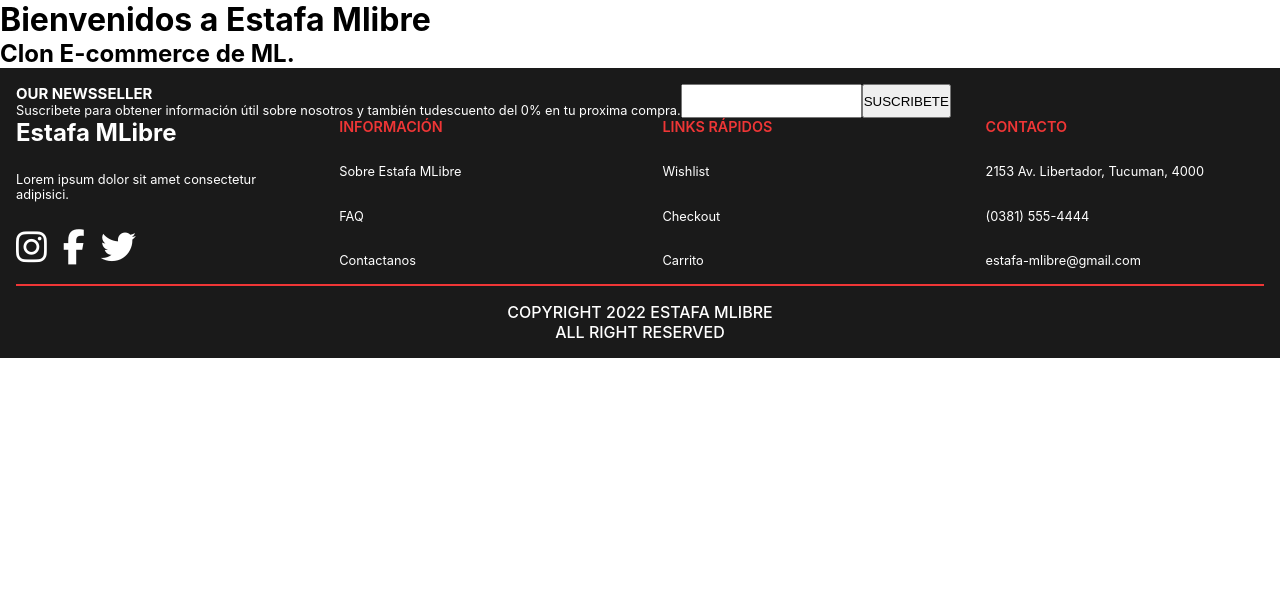
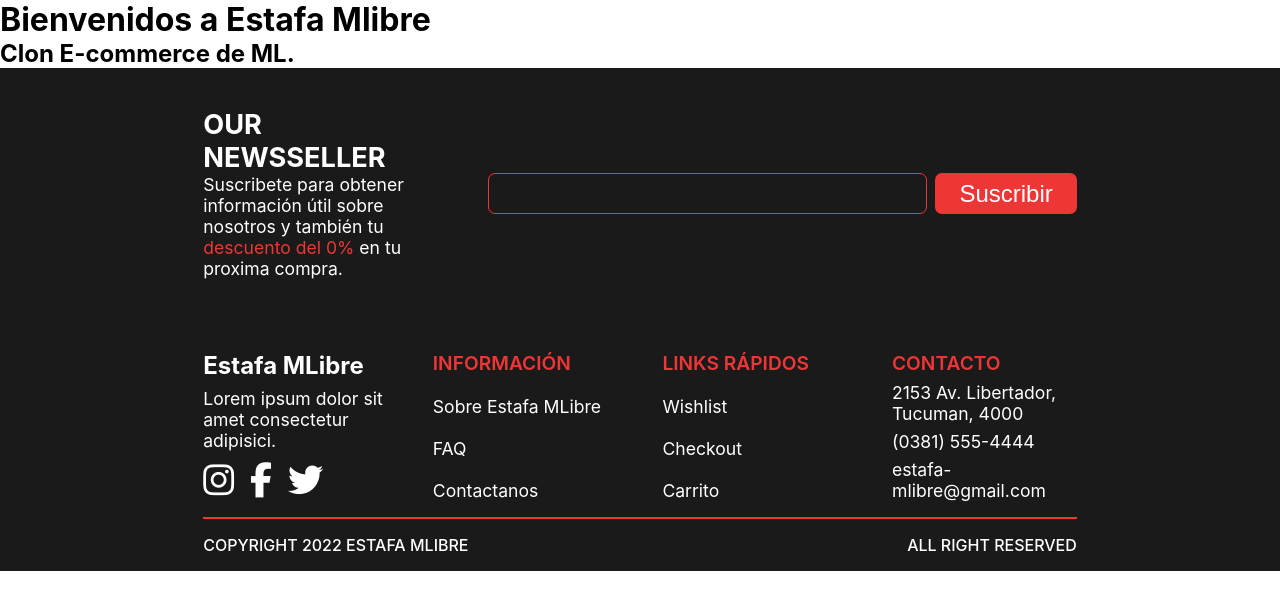
Before and after one commit to agustingu20/estafa-mlibre, a React (Create React App) app: page / in a window 1280 px wide. Shown: the top 610 px of the page. Built offline with nearby package versions, Linux system fonts and the light colour scheme.

Commit message:
Listos estilos versión tablet y desktop

```diff
--- a/src/components/footer/Footer.js
+++ b/src/components/footer/Footer.js
@@ -3,17 +3,22 @@ import './footerStyle.css';
 const Footer = () => {
   return (
     <footer className='footer-wrapper'>
-      <form className='suscribir'>
+      <div className='wrapper'>
+        <div className='suscribir'>
           <div className='text'>
             <h3>OUR NEWSSELLER</h3>
             <p>
-            Suscribete para obtener información útil sobre nosotros y también tu
-            <span>descuento del 0%</span> en tu proxima compra.
+              Suscribete para obtener información útil sobre nosotros y también
+              tu
+              <span className='resaltar'> descuento del 0%</span> en tu proxima
+              compra.
             </p>
           </div>
-        <input type='text' />
-        <button>SUSCRIBETE</button>
+          <form className='formulario'>
+            <input type='email' />
+            <button>Suscribir</button>
           </form>
+        </div>
         <div className='seccion-primaria'>
           <div className='columna columna-uno'>
             <h3>Estafa MLibre</h3>
@@ -56,6 +61,7 @@ const Footer = () => {
           <p>COPYRIGHT 2022 ESTAFA MLIBRE</p>
           <p>ALL RIGHT RESERVED</p>
         </div>
+      </div>
     </footer>
   );
 };
--- a/src/components/footer/footerStyle.css
+++ b/src/components/footer/footerStyle.css
@@ -1,17 +1,18 @@
 .footer-wrapper {
   background-color: var(--clr-dark);
   color: #fff;
+  padding: 1rem;
+  width: 100%;
   font-size: 0.8em;
-  width: 100%;
-  padding: 1rem;
 }
+
 
 .footer-wrapper a{
     color: #fff;
     text-decoration: none;
 }
 
-.footer-wrapper form.suscribir{
+.footer-wrapper .suscribir{
     display: none;
 }
 
@@ -60,11 +61,73 @@
 
 
 @media screen and (min-width: 900px) {
-    .footer-wrapper form.suscribir{
+    .footer-wrapper .suscribir{
+        width: 100%;
         display: flex;
+        align-items: center;
+        justify-content: stretch;
+        gap: 3rem;
+        margin: 1.5rem 0 4.5rem;
+    }
+
+    .suscribir .text{
+        width: 22rem;
+    }
+
+    .text h3{
+        font-size: 1.7rem;
+    }
+
+    .text span.resaltar{
+        color: var(--clr-rojo);
+    }
+
+    .suscribir .formulario{
+        display: flex;
+        gap: 0.5rem;
+        width: 100%;
+    }
+    .formulario input{
+        flex: 1;
+        padding: 0.5rem;
+        border-radius: 7px;
+        border: .5px solid var(--clr-rojo);
+        background-color: transparent;
+    }
+
+    .formulario button{
+        border-radius: 7px;
+        padding: .4rem 1.5rem;
+        background-color: var(--clr-rojo);
+        border: none;
+        color: #fff;
+        font-size: 1.5rem;
     }
 
     .footer-wrapper .seccion-primaria{
         grid-template-columns: 1fr 1fr 1fr 1fr;
     }
 }
+
+@media screen and (min-width: 1200px) {
+    .wrapper{
+        max-width: 80%;
+        margin: 0 auto;
+        font-size: 1.1rem;
+    }
+
+    .columna .titulo-columna{
+        font-size: 1.2rem;
+    }
+
+    .seccion-secundaria{
+        display: flex;
+        justify-content: space-between;
+    }
+}
+
+@media screen and (min-width: 1200px){
+    .wrapper{
+        max-width: 70%;
+    }
+}
```
Lines whose indentation alone changed are shown as unchanged.
